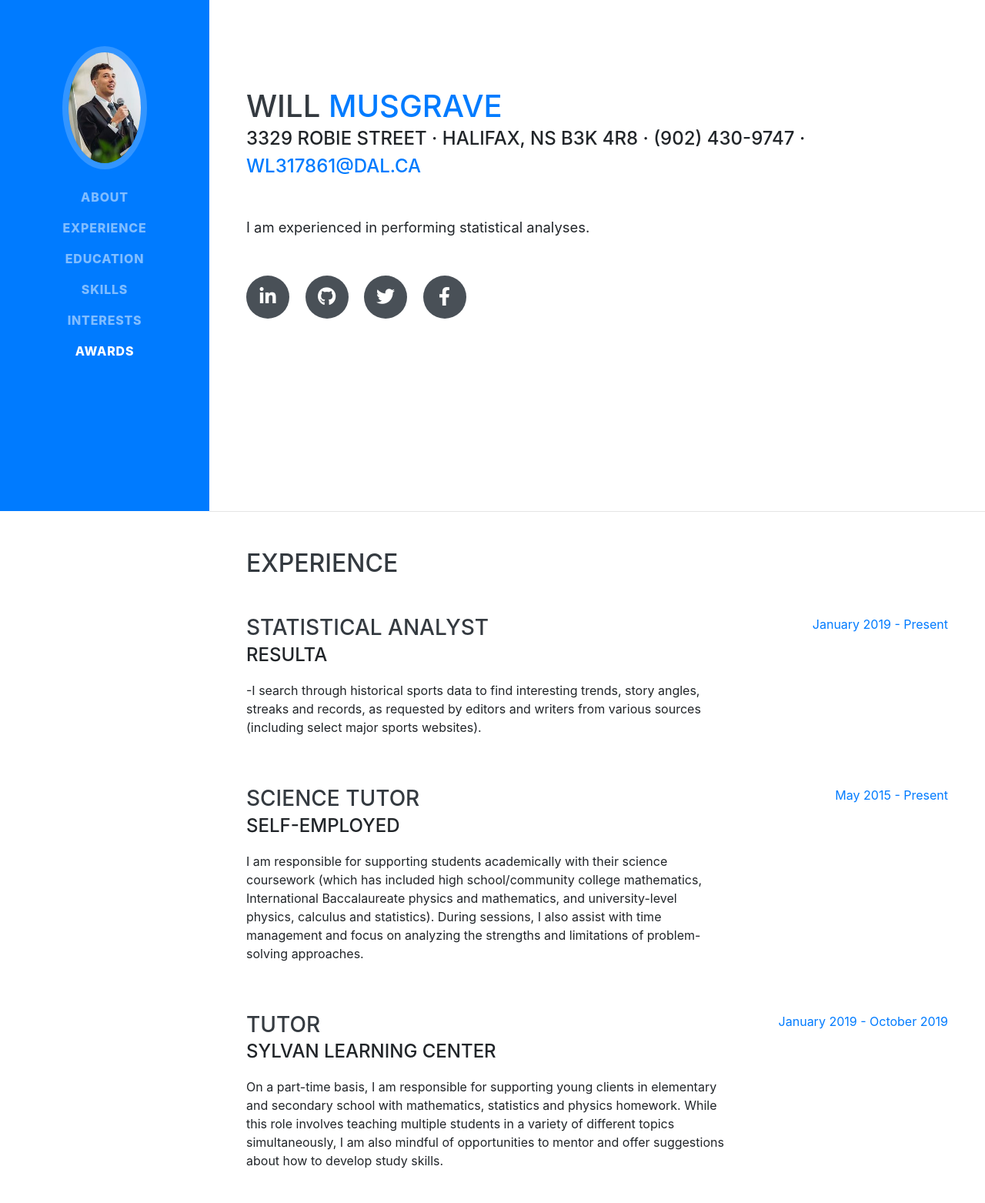
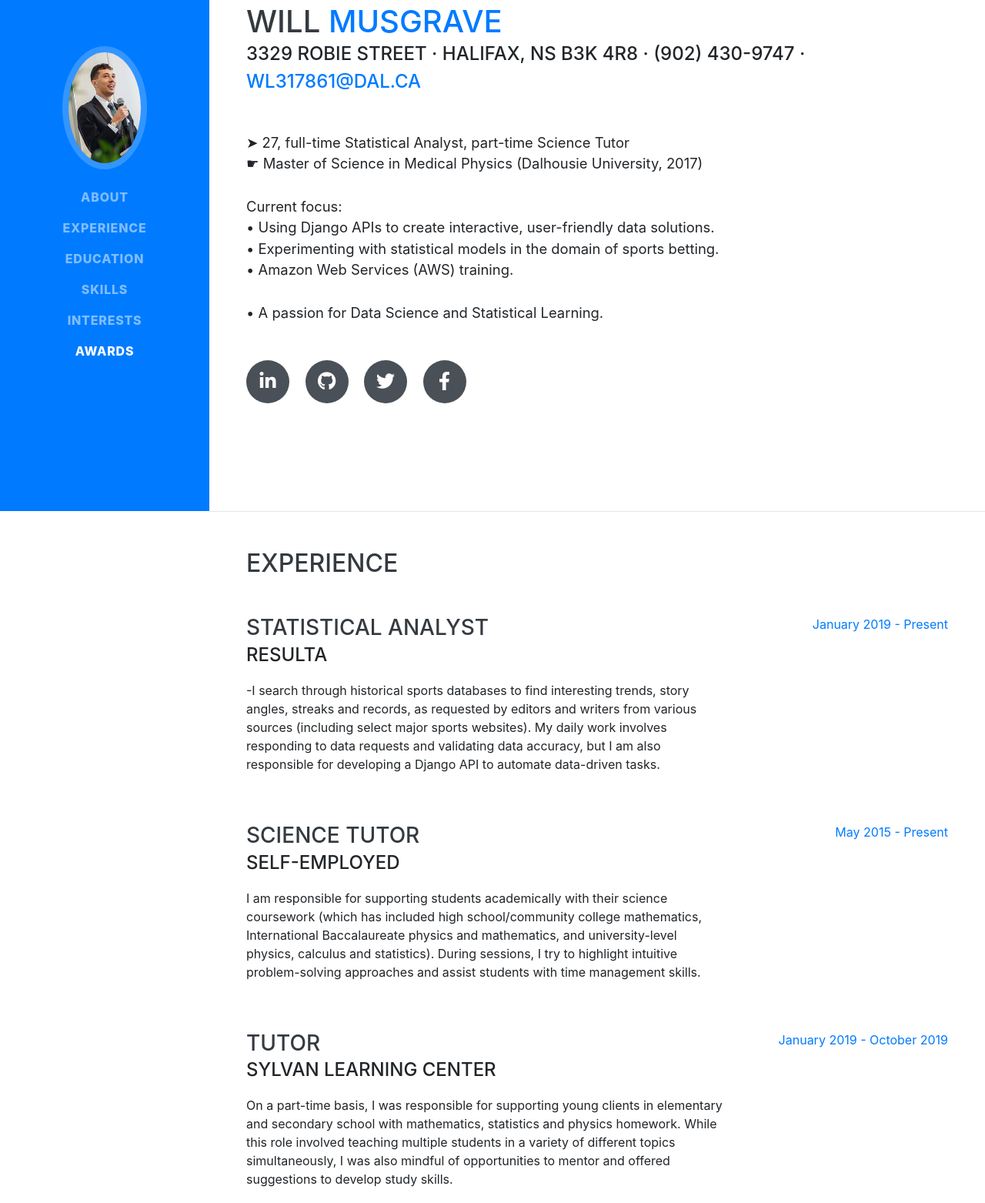
Before and after one commit to Blind-Watchmaker/Blind-Watchmaker.github.io, a website with bundled scripts: page index.html in a window 1280 px wide. Shown: the part 136-1699 px from the top of the page at 77% size. Built offline with nearby package versions, Linux system fonts and the light colour scheme; a web font is replaced by a local one.

Commit message:
Changed about me

```diff
--- a/index.html
+++ b/index.html
@@ -69,7 +69,17 @@
         <div class="subheading mb-5">3329 Robie Street · Halifax, NS B3K 4R8 · (902) 430-9747 ·
           <a href="mailto:wl317861@dal.ca">wl317861@dal.ca</a>
         </div>
-        <p class="lead mb-5">I am experienced in performing statistical analyses.</p>
+        <p class="lead mb-5">
+            ➤ 27, full-time Statistical Analyst, part-time Science Tutor<br>
+            ☛ Master of Science in Medical Physics (Dalhousie University, 2017) <br><br>
+
+            Current focus:<br>
+            • Using Django APIs to create interactive, user-friendly data solutions.<br>
+            • Experimenting with statistical models in the domain of sports betting.<br>
+            • Amazon Web Services (AWS) training.<br><br>
+
+            • A passion for Data Science and Statistical Learning.<br>
+          </p>
         <div class="social-icons">
           <a href="#">
             <i class="fab fa-linkedin-in"></i>
@@ -97,7 +107,7 @@
           <div class="resume-content">
             <h3 class="mb-0">Statistical Analyst</h3>
             <div class="subheading mb-3">resulta</div>
-            <p>-I search through historical sports data to find interesting trends, story angles, streaks and records, as requested by editors and writers from various sources (including select major sports websites). </p>
+            <p>-I search through historical sports databases to find interesting trends, story angles, streaks and records, as requested by editors and writers from various sources (including select major sports websites). My daily work involves responding to data requests and validating data accuracy, but I am also responsible for developing a Django API to automate data-driven tasks. </p>
           </div>
           <div class="resume-date text-md-right">
             <span class="text-primary">January 2019 - Present</span>
@@ -108,7 +118,7 @@
           <div class="resume-content">
             <h3 class="mb-0">Science Tutor</h3>
             <div class="subheading mb-3">Self-Employed</div>
-            <p>I am responsible for supporting students academically with their science coursework (which has included high school/community college mathematics, International Baccalaureate physics and mathematics, and university-level physics, calculus and statistics). During sessions, I also assist with time management and focus on analyzing the strengths and limitations of problem-solving approaches. </p>
+            <p>I am responsible for supporting students academically with their science coursework (which has included high school/community college mathematics, International Baccalaureate physics and mathematics, and university-level physics, calculus and statistics). During sessions, I try to highlight intuitive problem-solving approaches and assist students with time management skills. </p>
           </div>
           <div class="resume-date text-md-right">
             <span class="text-primary">May 2015 - Present</span>
@@ -119,7 +129,7 @@
           <div class="resume-content">
             <h3 class="mb-0">Tutor</h3>
             <div class="subheading mb-3">Sylvan Learning Center</div>
-            <p>On a part-time basis, I am responsible for supporting young clients in elementary and secondary school with mathematics, statistics and physics homework. While this role involves teaching multiple students in a variety of different topics simultaneously, I am also mindful of opportunities to mentor and offer suggestions about how to develop study skills.</p>
+            <p>On a part-time basis, I was responsible for supporting young clients in elementary and secondary school with mathematics, statistics and physics homework. While this role involved teaching multiple students in a variety of different topics simultaneously, I was also mindful of opportunities to mentor and offered suggestions to develop study skills.</p>
           </div>
           <div class="resume-date text-md-right">
             <span class="text-primary">January 2019 - October 2019</span>
```
